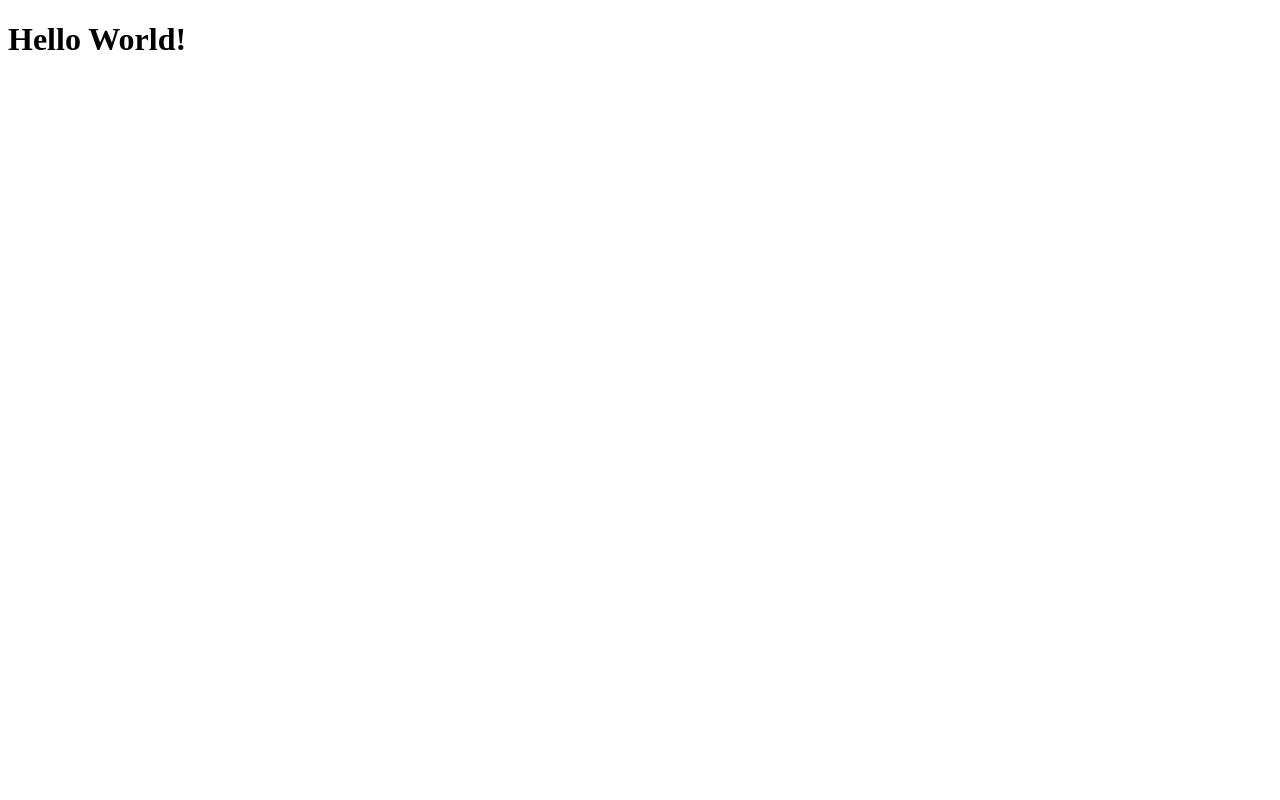
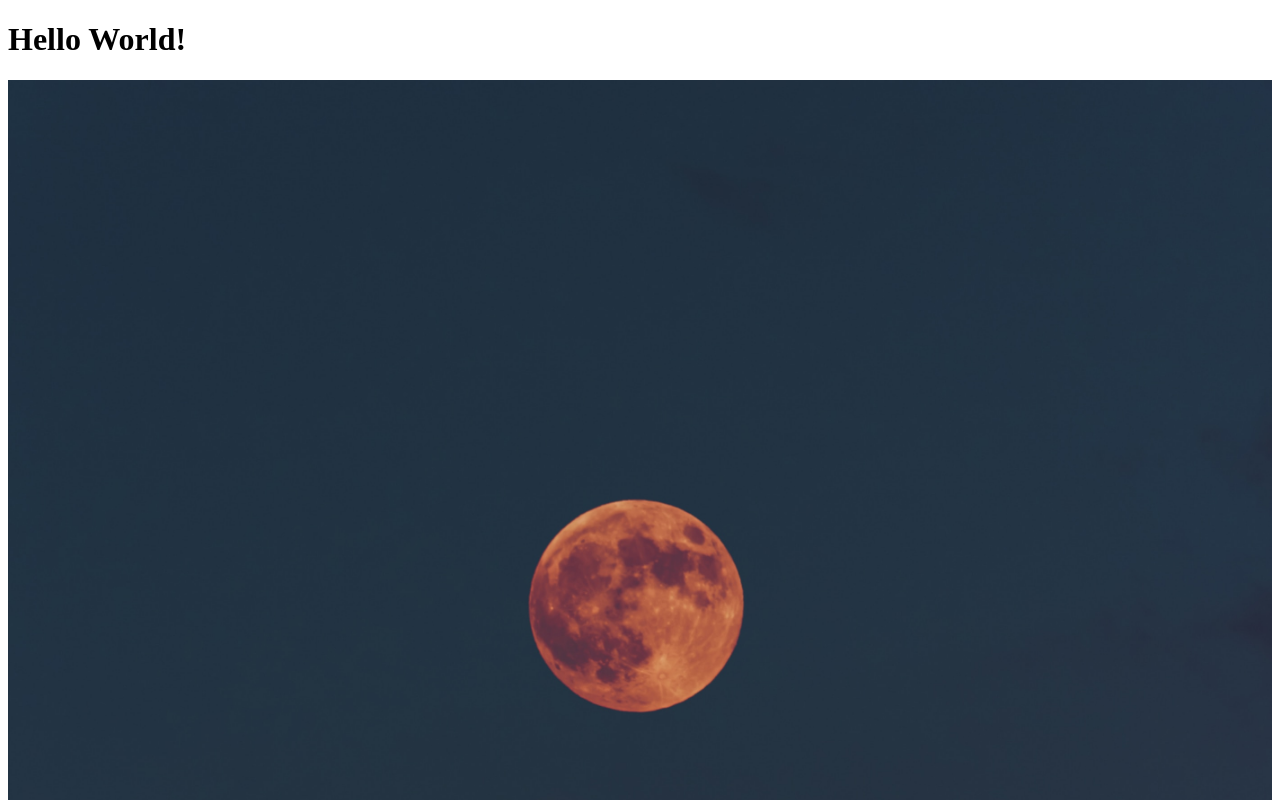
Before and after one commit to SantiagoMarquez/FirstRepo, a plain HTML site: page index.html in a window 1280 px wide. Shown: the top 800 px of the page. Drawn offline with Linux system fonts and the light colour scheme.

Commit message:
add image

```diff
--- a/index.html
+++ b/index.html
@@ -11,6 +11,9 @@
     <div>
         <h1>Hello World!</h1>
     </div>
+    <div>
+        <img src="images/altinay-dinc-LluELtL5mK4-unsplash.jpg" alt="moon" width="100%">
+    </div>
 </body>
 
 </html>
```
Also changed, not shown: images/altinay-dinc-LluELtL5mK4-unsplash.jpg (added).
